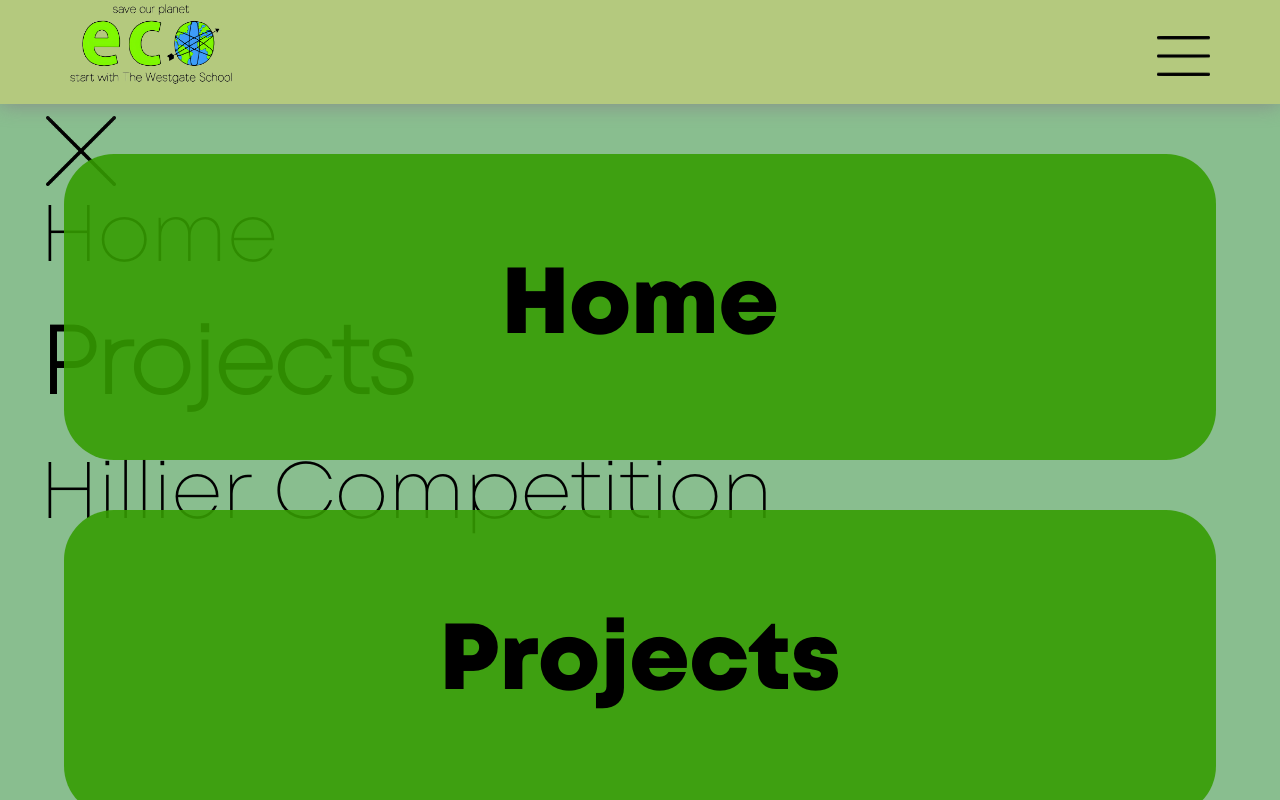
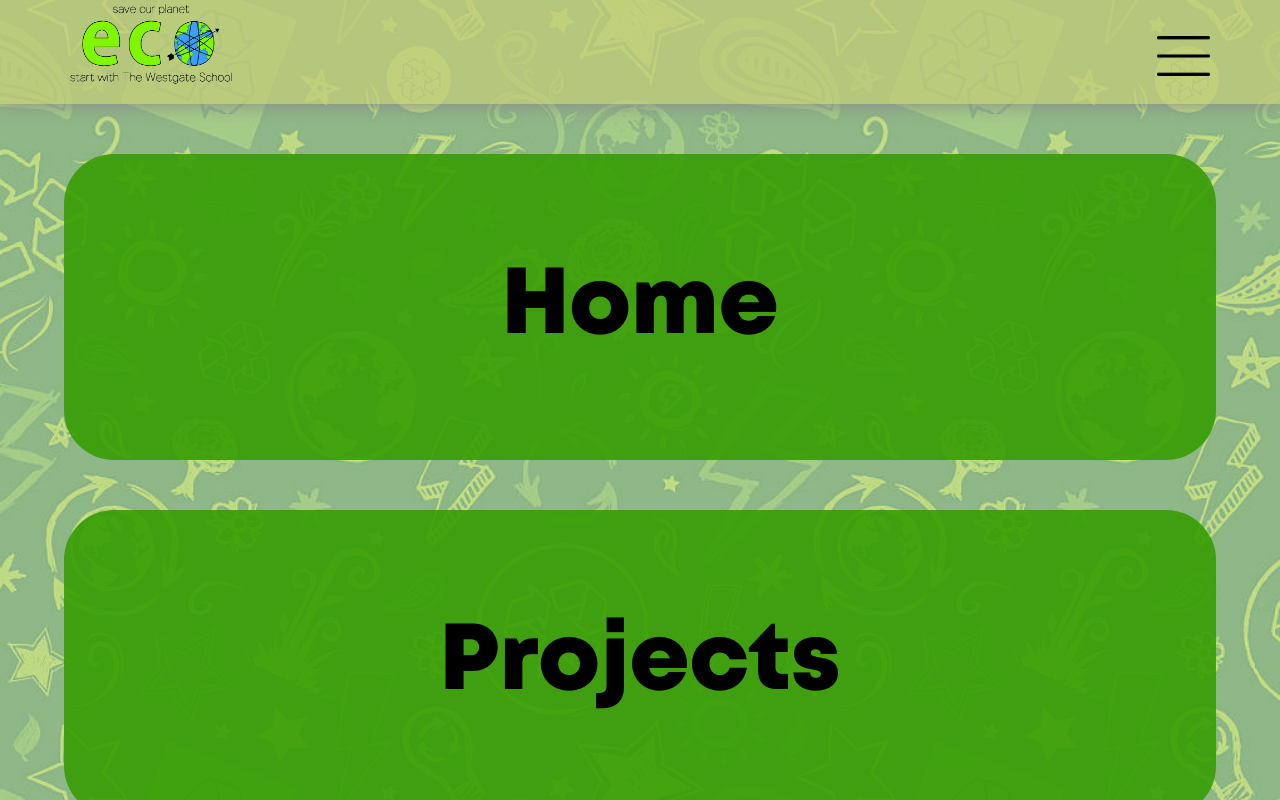
Before and after one commit to thewestgateschoolecogroup/thewestgateschoolecogroup.github.io, a plain HTML site: page index.html in a window 1280 px wide. Shown: the top 800 px of the page. Drawn offline with Linux system fonts and the light colour scheme.

Commit message:
Update index.html

```diff
--- a/index.html
+++ b/index.html
@@ -114,16 +114,17 @@
                 background-color: #ffffff00;
                 border: none;
             }
-            #links{
+           #links{
                 transition: all 2s;
                 position: fixed;
                 width: 100vw;
                 height: 100vh;
-                background-color: rgb(137, 190, 143);
+                background-color: rgb(241, 255, 243);
+                right: -100vw;
                 z-index: -10;
                 text-align: left;
                 font-family: Mont-ExtraLight;
-                font-size: min(15vw,80px);
+                font-size: min(10vw,60px);
 
             }
             .li{
```
